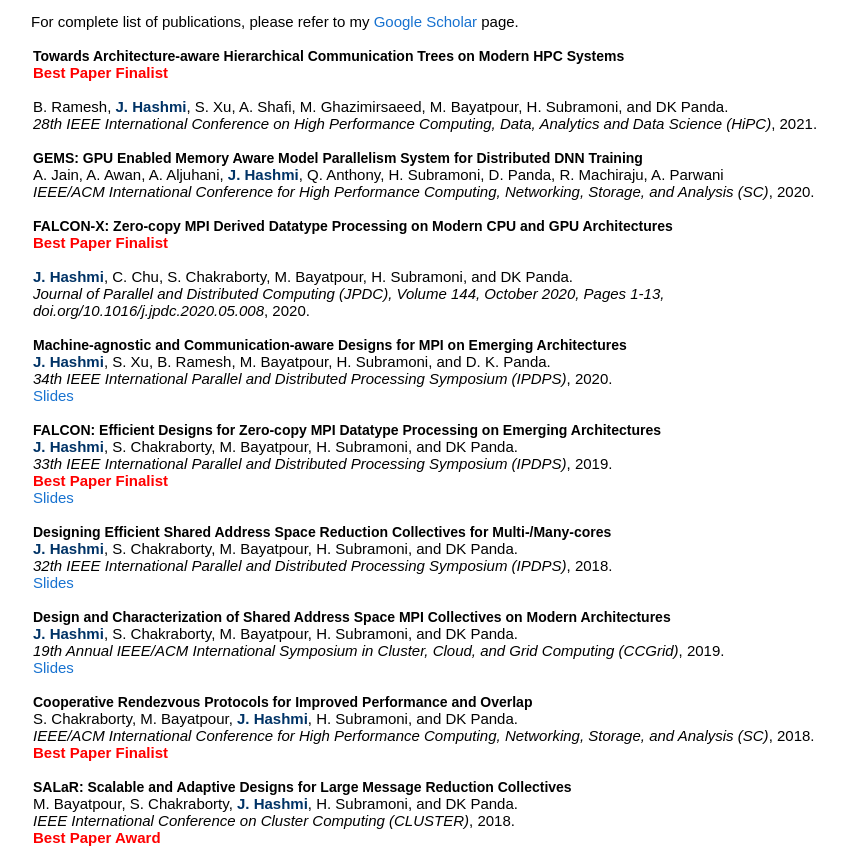
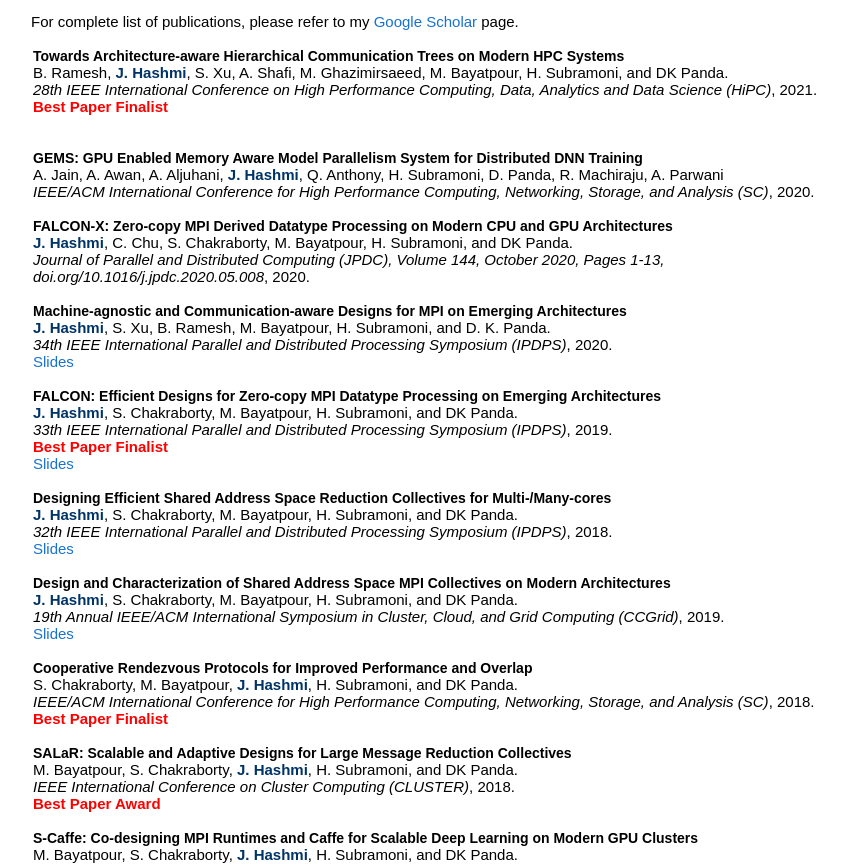
Before and after one commit to hashmij/hashmij.github.io, a plain HTML site: page index.html in a window 1280 px wide. Shown: the part 1197-2061 px from the top of the page, without its empty margins (184-1031 px from the left). Drawn offline with Linux system fonts and the light colour scheme.

Commit message:
add best pape finalize for HiPC 2021

```diff
--- a/index.html
+++ b/index.html
@@ -334,12 +334,12 @@ function myFunction() {
 			<td>
 				<papertitle>Towards Architecture-aware Hierarchical Communication Trees on Modern HPC Systems</papertitle>
 				<br>
-				<b style="color:red">Best Paper Finalist</b>
-				<br>
-				<br>
 				B. Ramesh, <b style="color:#003366">J. Hashmi</b>, S. Xu, A. Shafi, M. Ghazimirsaeed, M. Bayatpour, H. Subramoni, and DK Panda.
 				<br>
 				<em>28th IEEE International Conference on High Performance Computing, Data, Analytics and Data Science (HiPC)</em>, 2021.
+				<br>
+				<b style="color:red">Best Paper Finalist</b>
+				<br>
 				<br>
 				<br>
 
@@ -352,9 +352,6 @@ function myFunction() {
 				<br>
 
 				<papertitle>FALCON-X: Zero-copy MPI Derived Datatype Processing on Modern CPU and GPU Architectures</papertitle>
-				<br>
-				<b style="color:red">Best Paper Finalist</b>
-				<br>
 				<br>
 				<b style="color:#003366">J. Hashmi</b>, C. Chu, S. Chakraborty, M. Bayatpour, H. Subramoni, and DK Panda.
 				<br>
```
